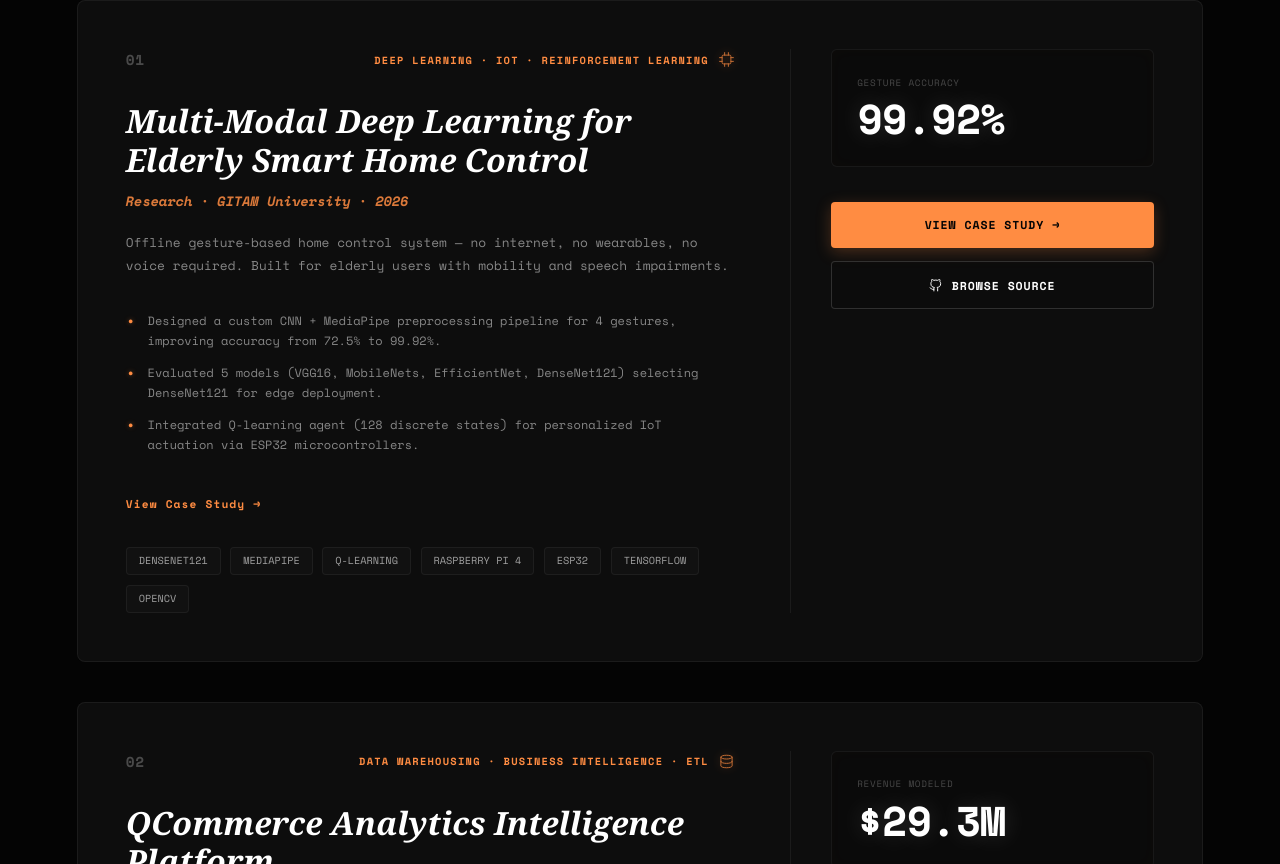
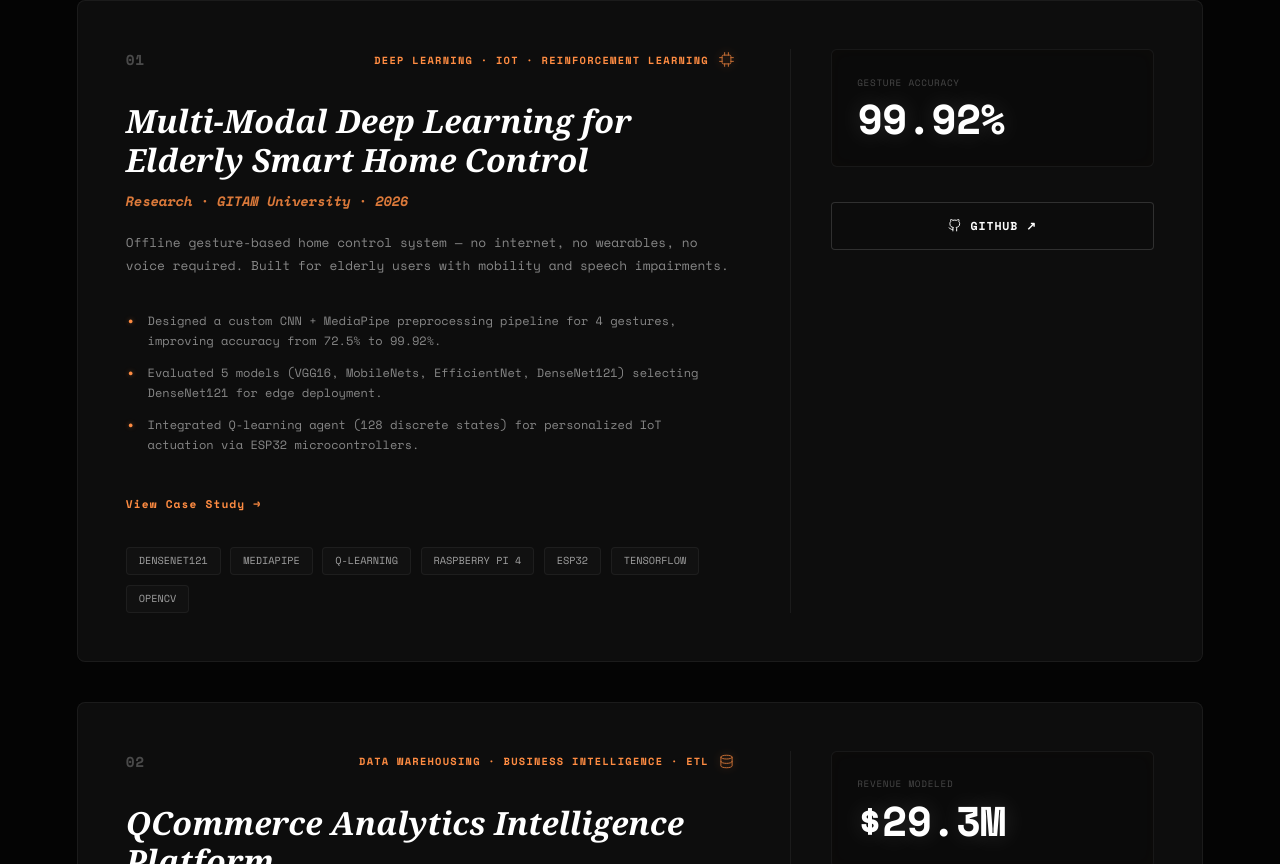
Before and after one commit to rakeshpara/rakeshpara-portfolio, a Next.js app: page / in a window 1280 px wide. Shown: the part 3616-4480 px from the top of the page. Built offline with nearby package versions, Linux system fonts and the light colour scheme; a web font is replaced by a local one.

Commit message:
fix: remove duplicate case study button and update github button label on projects card

```diff
--- a/src/components/Projects/Projects.tsx
+++ b/src/components/Projects/Projects.tsx
@@ -266,14 +266,9 @@ export default function Projects() {
                   </div>
 
                   <div className={styles.actionBtns}>
-                    {project.caseStudyUrl && (
-                      <a href={project.caseStudyUrl} className={styles.liveBtn}>
-                        VIEW CASE STUDY →
-                      </a>
-                    )}
                     {project.githubUrl && (
                       <a href={project.githubUrl} target="_blank" rel="noopener noreferrer" className={styles.githubBtn}>
-                        <GitHubIcon /> BROWSE SOURCE
+                        <GitHubIcon /> GitHub ↗
                       </a>
                     )}
                     {project.liveUrl && (
```
